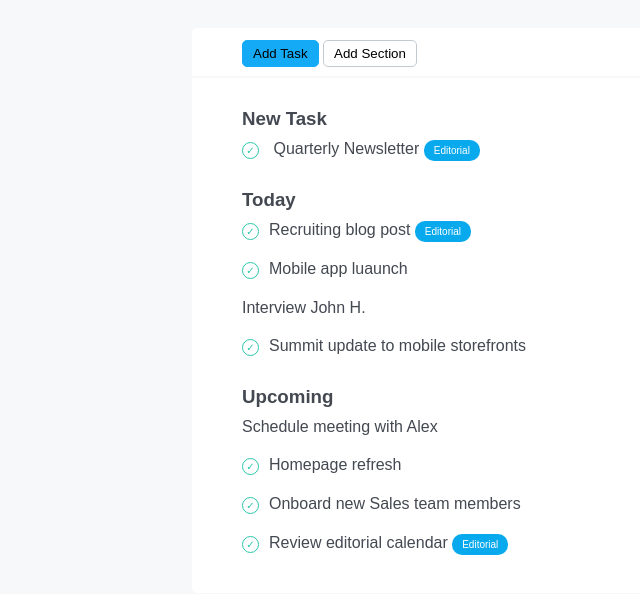
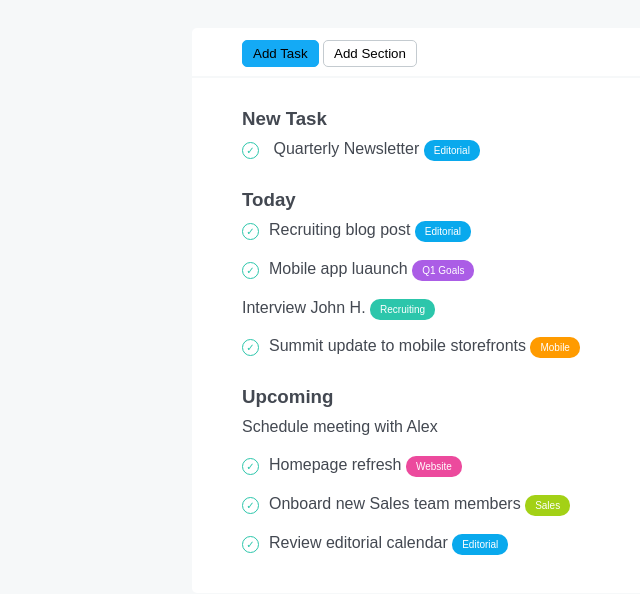
Before and after one commit to classe106/recap-commit-versione-2, a plain HTML site: page index.html in a window 1280 px wide. Shown: the part 82-676 px from the top of the page, without its empty margins (0-640 px from the left). Drawn offline with Linux system fonts and the light colour scheme.

Commit message:
Added: other tag types

```diff
--- a/css/style.css
+++ b/css/style.css
@@ -112,3 +112,23 @@ li .circle.checked::before {
 .tag-type-1 {
     background-color: #09a9ed;
 }
+
+.tag-type-2 {
+    background-color: #ab5de6;
+}
+
+.tag-type-3 {
+    background-color: #2cc6ab;
+}
+
+.tag-type-4 {
+    background-color: #ff9b00;
+}
+
+.tag-type-5 {
+    background-color: #ec4a9d;
+}
+
+.tag-type-6 {
+    background-color: #a3d116;
+}
--- a/index.html
+++ b/index.html
@@ -39,19 +39,20 @@
                                     class="tag tag-type-1">Editorial</span></li>
                             <li><span class="circle checked"></span>Mobile app luaunch <span class="tag tag-type-2">Q1
                                     Goals</span></li>
-                            <li><span class="circle"></span>Interview John H. <span class="tag">Recruiting</span></li>
+                            <li><span class="circle"></span>Interview John H. <span
+                                    class="tag tag-type-3">Recruiting</span></li>
                             <li><span class="circle checked"></span>Summit update to mobile storefronts <span
-                                    class="tag">Mobile</span></li>
+                                    class="tag tag-type-4">Mobile</span></li>
                         </ul>
                     </li>
                     <li>
                         <h3> Upcoming </h3>
                         <ul>
                             <li><span class="circle"></span>Schedule meeting with Alex</li>
-                            <li><span class="circle checked"></span>Homepage refresh <span class="tag">Website</span>
-                            </li>
+                            <li><span class="circle checked"></span>Homepage refresh <span
+                                    class="tag tag-type-5">Website</span></li>
                             <li><span class="circle checked"></span>Onboard new Sales team members <span
-                                    class="tag">Sales</span></li>
+                                    class="tag tag-type-6">Sales</span></li>
                             <li><span class="circle checked"></span>Review editorial calendar <span
                                     class="tag tag-type-1">Editorial</span></li>
                         </ul>
```
